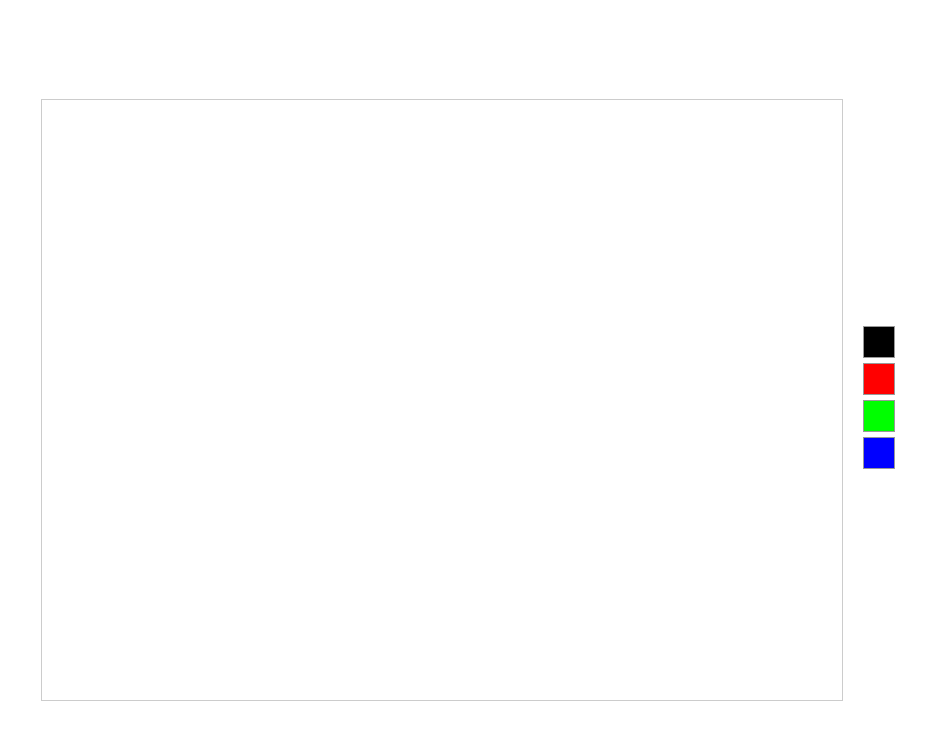
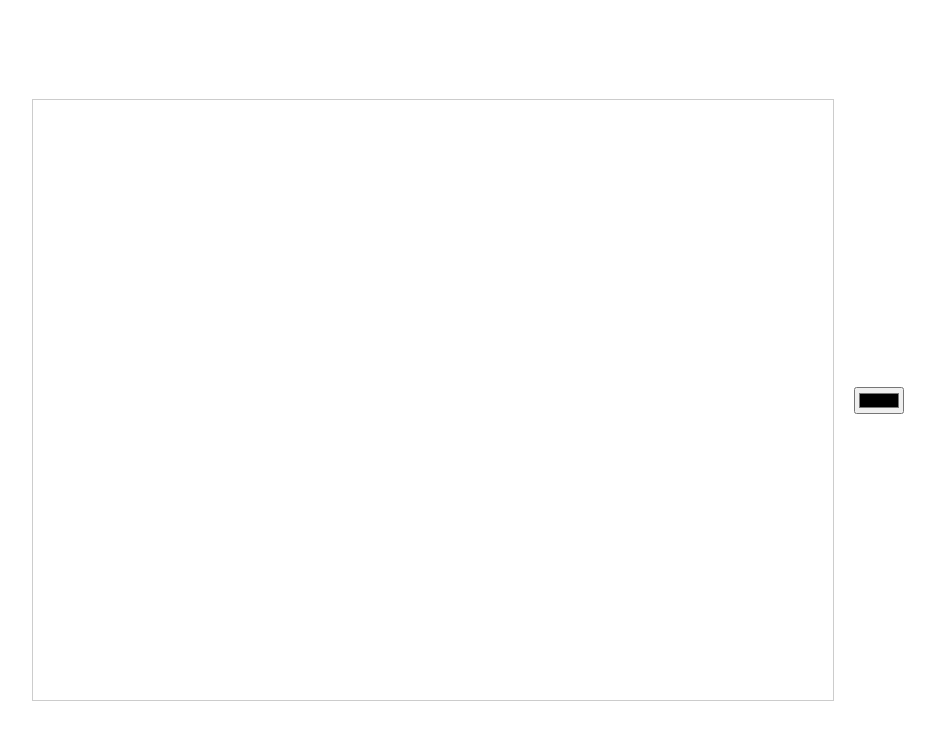
Before and after one commit to jpmllr89/painter, a plain HTML site: page index.html in a window 1280 px wide. Shown: the whole page, without its empty margins (172-1107 px from the left). Drawn offline with Linux system fonts and the light colour scheme.

Commit message:
consolidate all colors into a color picker button

```diff
--- a/index.html
+++ b/index.html
@@ -9,10 +9,7 @@
 <body>
     <canvas id="drawingCanvas" width="800" height="600"></canvas>
     <div id="colorPanel">
-        <div class="colorSquare" style="background-color: #000" onclick="changeColor('#000')"></div>
-        <div class="colorSquare" style="background-color: #ff0000" onclick="changeColor('#ff0000')"></div>
-        <div class="colorSquare" style="background-color: #00ff00" onclick="changeColor('#00ff00')"></div>
-        <div class="colorSquare" style="background-color: #0000ff" onclick="changeColor('#0000ff')"></div>
+        <input type="color" id="colorPicker" onchange="changeColor()">
     </div>
     <script src="js/main.js"></script>
 </body>
--- a/js/main.js
+++ b/js/main.js
@@ -5,9 +5,10 @@ const ctx = canvas.getContext("2d");
 // Default brush color
 let currentColor = "#000";
 
-// Change the brush color
-function changeColor(color) {
-  currentColor = color;
+// Change the brush color using the color picker
+function changeColor() {
+  const colorPicker = document.getElementById("colorPicker");
+  currentColor = colorPicker.value;
 }
 
 // Event listeners for mouse movements
```
